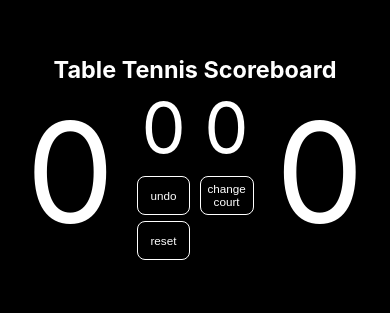
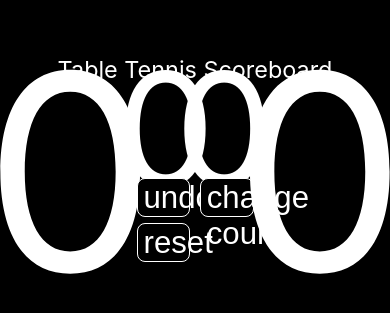
Before and after one commit to yusukemorita/scoreboard, a React (Create React App) app: page / in a window 390 px wide. Shown: the part 257-570 px from the top of the page. Built offline with nearby package versions, Linux system fonts and the light colour scheme.

Commit message:
improve style so that numbers are easy to view in mobile

```diff
--- a/src/App.tsx
+++ b/src/App.tsx
@@ -20,7 +20,6 @@ const Container = styled.div`
   width: 100vw;
   height: ${100 / ratio}vw;
   max-height: 100vh;
-  max-width: ${100 * ratio}vh;
   margin: auto;
   position: absolute;
   color: white;
@@ -38,7 +37,6 @@ const Title = styled.div`
   width: 100%;
   text-align: center;
   font-size: 6vmin;
-  font-weight: bold;
 `
 
 export default App;
--- a/src/components/scoreboard.tsx
+++ b/src/components/scoreboard.tsx
@@ -91,7 +91,7 @@ const StyledScoreboard = styled.div`
 const StyledPointScore = styled.div`
   width: 30%;
   height: 100%;
-  font-size: 36vmin;
+  font-size: 70vmin;
   display: flex;
   justify-content: center;
   align-items: center;
@@ -102,7 +102,7 @@ const StyledPointScore = styled.div`
 const StyledGameScore = styled.div`
   width: 50%;
   height: 100%;
-  font-size: 18vmin;
+  font-size: 40vmin;
   display: flex;
   justify-content: center;
   align-items: center;
@@ -133,7 +133,7 @@ const ButtonContainer = styled.div`
 const Button = styled.button`
   width: 46%;
   height: 10vw;
-  font-size: 3vmin;
+  font-size: 8vmin;
   border: 1px solid white;
   border-radius: 8px;
   background: black;
```
